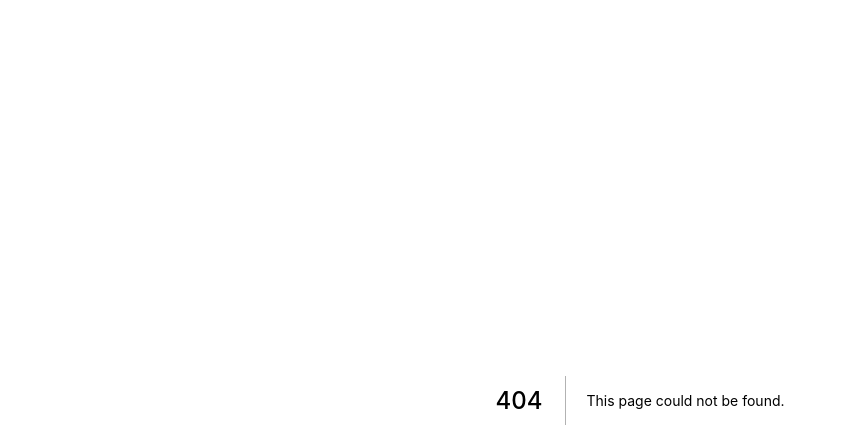
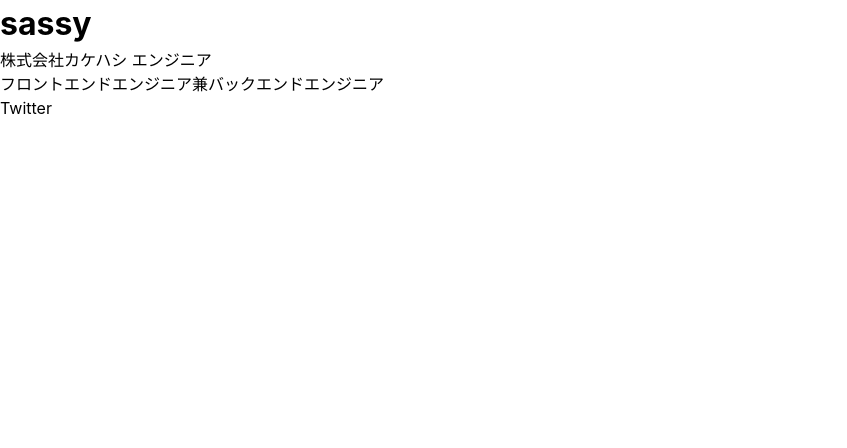
Before and after one commit to teddybear0430/anyway-merge-app, a Next.js app: page /contributors/sassy in a window 1280 px wide. Before the commit this address had no page. Shown: the top 448 px of the page, without its empty margins (0-847 px from the left). Built offline with nearby package versions, Linux system fonts and the light colour scheme.

Commit message:
contributerページ作成

```diff
--- /dev/null
+++ b/src/pages/contributors/sassy/index.tsx
@@ -0,0 +1,26 @@
+import styles from "./styles.module.css";
+
+function Sassy() {
+  return (
+    <div className={styles.container}>
+      <div className={styles.content}>
+        <div className={styles.content__inner}>
+          <h1>sassy</h1>
+          <p>株式会社カケハシ エンジニア</p>
+          <p>フロントエンドエンジニア兼バックエンドエンジニア</p>
+          <p>
+            <a
+              target="_blank"
+              rel="noreferer noreferrer"
+              href="https://twitter.com/sassy_watson"
+            >
+              Twitter
+            </a>
+            </p>
+        </div>
+      </div>
+    </div>
+  );
+}
+
+export default Sassy;
```
Also changed, not shown: src/pages/contributors/sassy/styles.module.css (added).
